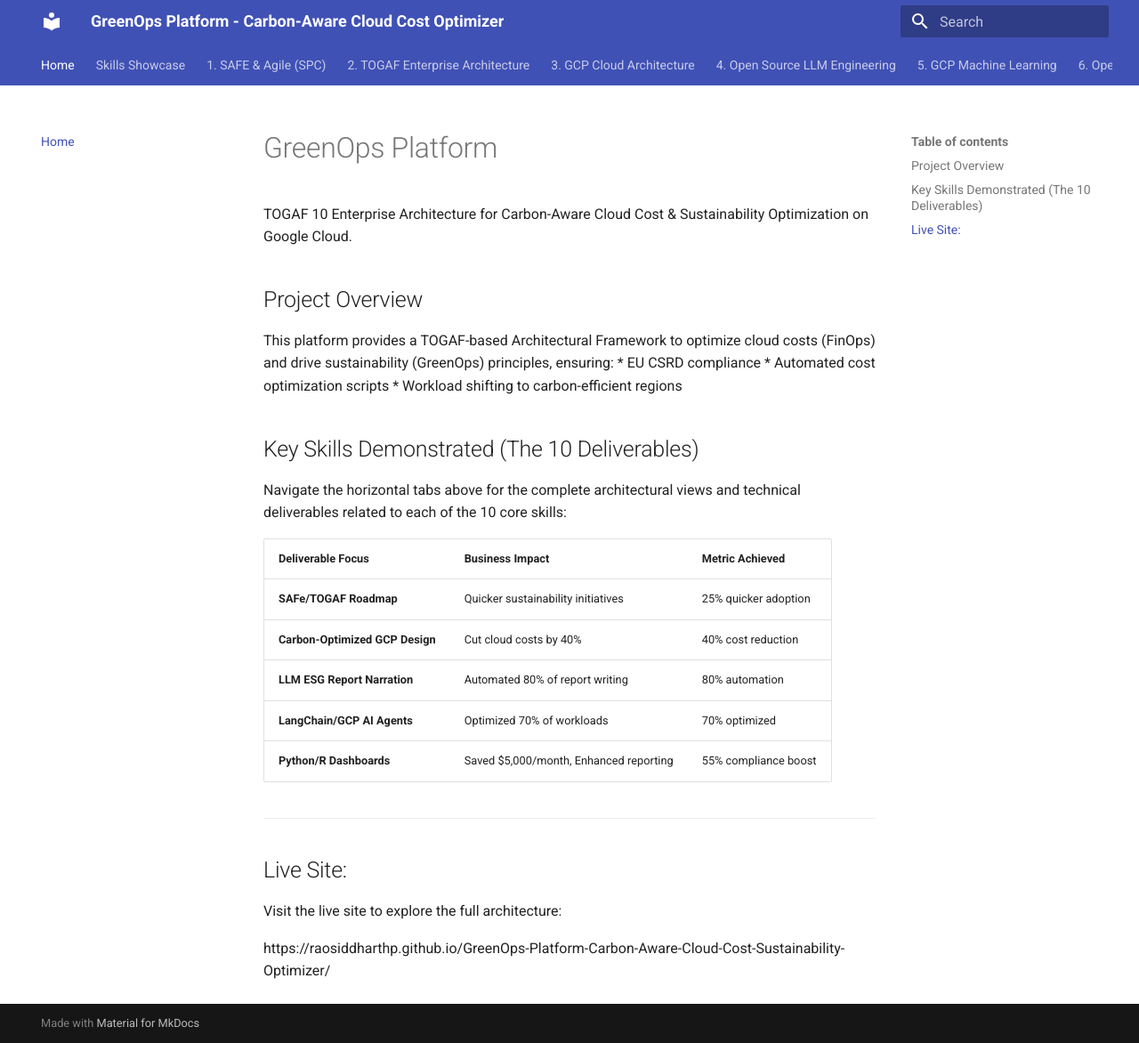
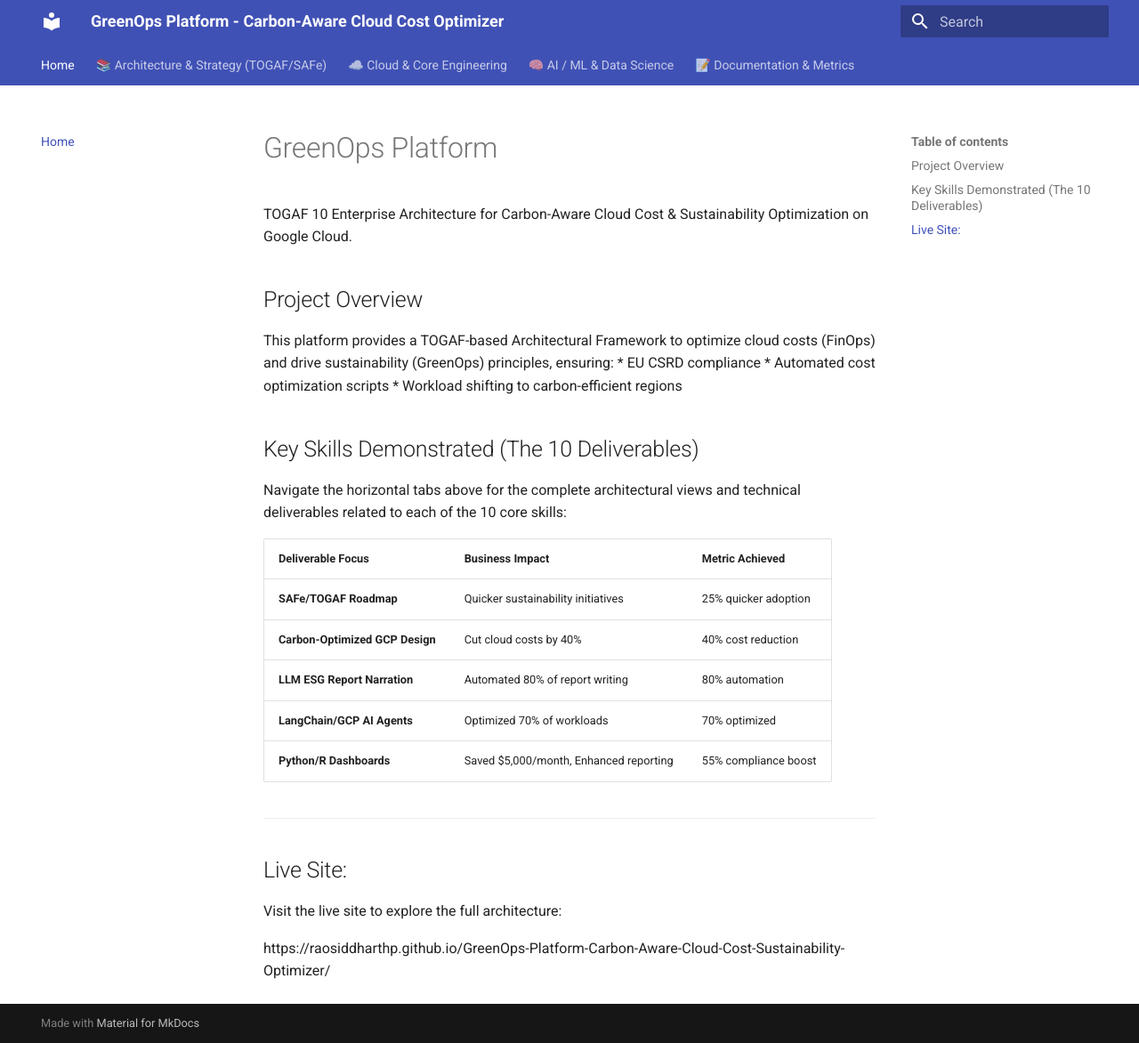
Before and after one commit to raosiddharthp/GreenOps-Platform-Carbon-Aware-Cloud-Cost-Sustainability-Optimizer, an MkDocs documentation site: the page built from docs/index.md, in a window 1280 px wide and 1172 px high. Shown: the whole window at 89% size. Built offline with MkDocs 1.6.1 and Material for MkDocs 9.7.7, drawn with Linux system fonts in a browser that asks for light colours.

Commit message:
style: switch to collapsible sidebar navigation for better usability

```diff
--- a/mkdocs.yml
+++ b/mkdocs.yml
@@ -1,3 +1,14 @@
+theme:
+  name: material
+  palette:
+    # Use your preferred color here (e.g., green for a sustainability theme)
+    primary: deep purple
+    accent: light blue
+  features:
+    # REMOVE 'navigation.tabs' here
+    - navigation.indexes # Keep this for clicking on the main link to show an index page
+    - navigation.sections # NEW: This automatically groups items under main headings
+
 site_name: GreenOps Platform - Carbon-Aware Cloud Cost Optimizer
 site_description: Showcasing 10 Skills via the GreenOps Architecture Framework
 theme:
@@ -7,57 +18,35 @@
     - navigation.indexes
 
 nav:
-  # --- Project Overview ---
+
+nav:
   - Home: 'index.md'
-  - Skills Showcase:
-      - 'Project Overview': 'metrics-dashboard/index.md'
-      - 'Business Impact & Metrics': 'metrics-dashboard/kpi-framework.md'
+  - 📚 Architecture & Strategy (TOGAF/SAFe):
+      - 'Project Overview & Metrics': 'metrics-dashboard/index.md'
+      - '1. SAFe & Agile (SPC)':
+          - 'Adoption Roadmap': 'metrics-dashboard/safe-implementation.md'
+          - 'Implementation Governance': 'phase-f-migration-plan/01-implementation-governance.md'
+          - 'SAFE Handover Package': 'phase-f-migration-plan/02-safe-handover-package.md'
+      - '2. TOGAF Enterprise Architecture':
+          - 'Architecture Vision (Phase A)': 'phase-a-vision/index.md'
+          - 'Business Architecture (Phase B)': 'phase-b-business/index.md'
+          - 'Application & Data (Phase C)': 'phase-c-information-systems/index.md'
+          - 'Technology Architecture (Phase D)': 'phase-d-technology/index.md'
+          - 'Migration Planning (Phase E/F)': 'phase-e-opportunities-solutions/index.md'
 
-  # --- SKILL 1: SAFE SPC (Agile Roadmap for GreenOps Adoption) ---
-  - 1. SAFE & Agile (SPC):
-      - 'GreenOps Adoption Roadmap': 'metrics-dashboard/safe-implementation.md'
-      - 'Implementation Governance': 'phase-f-migration-plan/01-implementation-governance.md'
-      - 'SAFE Handover Package': 'phase-f-migration-plan/02-safe-handover-package.md'
+  - ☁️ Cloud & Core Engineering:
+      - '3. GCP Cloud Architecture':
+          - 'Carbon-Optimized Design': 'phase-d-technology/02-gcp-landing-zone.md'
+          - 'Technology Reference Model (TRM)': 'phase-d-technology/01-technology-reference-model.md'
+      - '8. Python Automation': 'add/python-scripts-migration-cost.md'
 
-  # --- SKILL 2: TOGAF Enterprise Architecture (Sustainability Architecture Framework) ---
-  - 2. TOGAF Enterprise Architecture:
-      - 'Architecture Vision (Phase A)': 'phase-a-vision/index.md'
-      - 'Business Architecture (Phase B)': 'phase-b-business/index.md'
-      - 'Application & Data (Phase C)': 'phase-c-information-systems/index.md'
-      - 'Technology Architecture (Phase D)': 'phase-d-technology/index.md'
-      - 'Migration Planning (Phase E/F)': 'phase-e-opportunities-solutions/index.md'
+  - 🧠 AI / ML & Data Science:
+      - '4. Open Source LLM Engineering': 'add/llm-report-narration.md'
+      - '5. GCP Machine Learning': 'add/mle-carbon-prediction.md'
+      - '6. Open Source AI Agent': 'add/ai-agent-workload-shifting.md'
+      - '7. GCP AI Agent': 'add/gcp-ai-rightsizing.md'
+      - '9. R Dashboard Development': 'add/r-shiny-dashboard.md'
 
-  # --- SKILL 3: GCP Cloud Architecture (Carbon-Optimized GCP Design) ---
-  - 3. GCP Cloud Architecture:
-      - 'Carbon-Optimized Design': 'phase-d-technology/02-gcp-landing-zone.md'
-      - 'Technology Reference Model (TRM)': 'phase-d-technology/01-technology-reference-model.md'
-      - 'Carbon-Aware Architecture Diagram': 'diagrams/carbon-aware-architecture.drawio'
-
-  # --- SKILL 4: Open Source LLM Engg (LLM for ESG Report Narration) ---
-  - 4. Open Source LLM Engineering:
-      - 'LLM Report Generation': 'add/llm-report-narration.md'
-      - 'Code/Scripts': 'add/llm-code-scripts.md'
-
-  # --- SKILL 5: GCP MLE (Vertex AI Models for Carbon Footprint Prediction) ---
-  - 5. GCP Machine Learning:
-      - 'Carbon Footprint Prediction Model': 'add/mle-carbon-prediction.md'
-
-  # --- SKILL 6: Open Source AI Agent (LangChain Agent for Workload Shifting) ---
-  - 6. Open Source AI Agent:
-      - 'LangChain Workload Optimizer': 'add/ai-agent-workload-shifting.md'
-
-  # --- SKILL 7: GCP AI Agent (Agent Builder for Rightsizing Recommendations) ---
-  - 7. GCP AI Agent:
-      - 'Gemini Rightsizing Agent': 'add/gcp-ai-rightsizing.md'
-
-  # --- SKILL 8: Python Automation (Script Suite for Resource Management) ---
-  - 8. Python Automation:
-      - 'GCP Migration & Cost Scripts': 'add/python-scripts-migration-cost.md'
-
-  # --- SKILL 9: R Dashboard (Shiny Dashboard for Sustainability Metrics) ---
-  - 9. R Dashboard Development:
-      - 'Sustainability Metrics Dashboard': 'add/r-shiny-dashboard.md'
-
-  # --- SKILL 10: Technical Documentation (MkDocs with Interactive Guides) ---
-  - 10. Technical Documentation:
-      - 'API/User Documentation': 'add/api-user-documentation.md'
+  - 📝 Documentation & Metrics:
+      - 'Business Impact & KPIs': 'metrics-dashboard/kpi-framework.md'
+      - '10. Technical Documentation': 'add/api-user-documentation.md'
```
